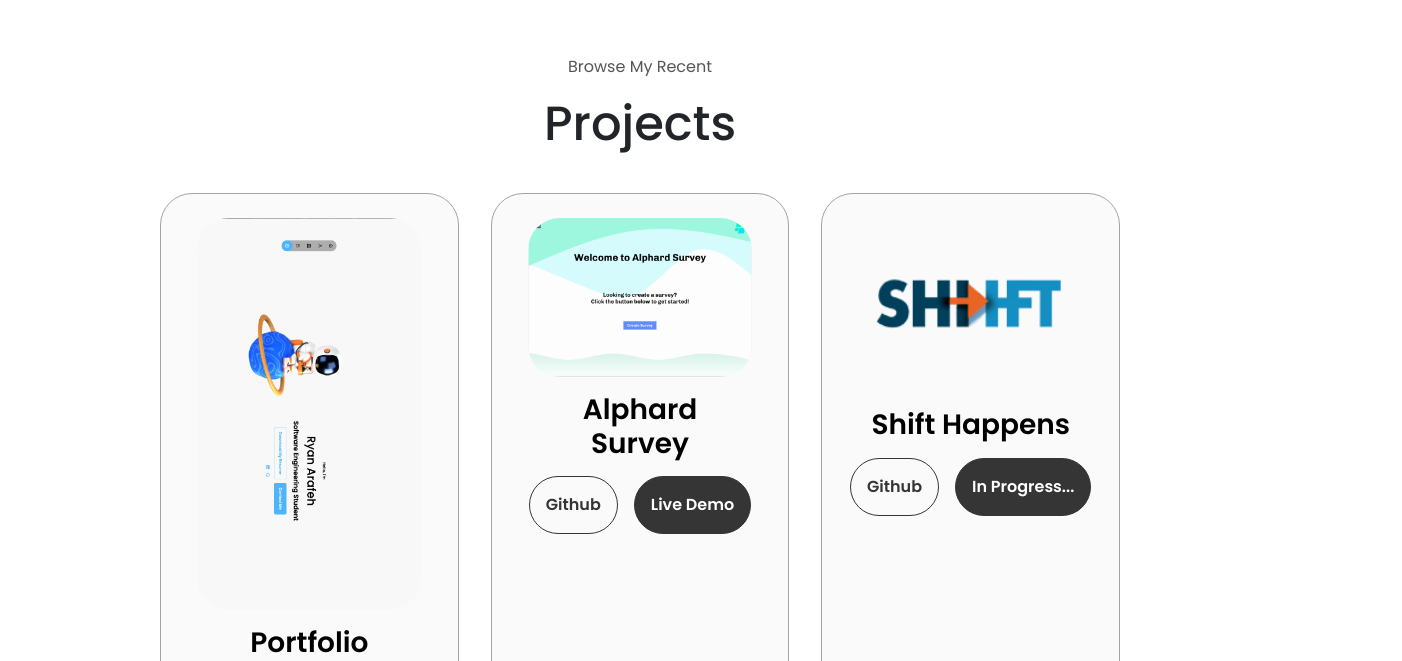
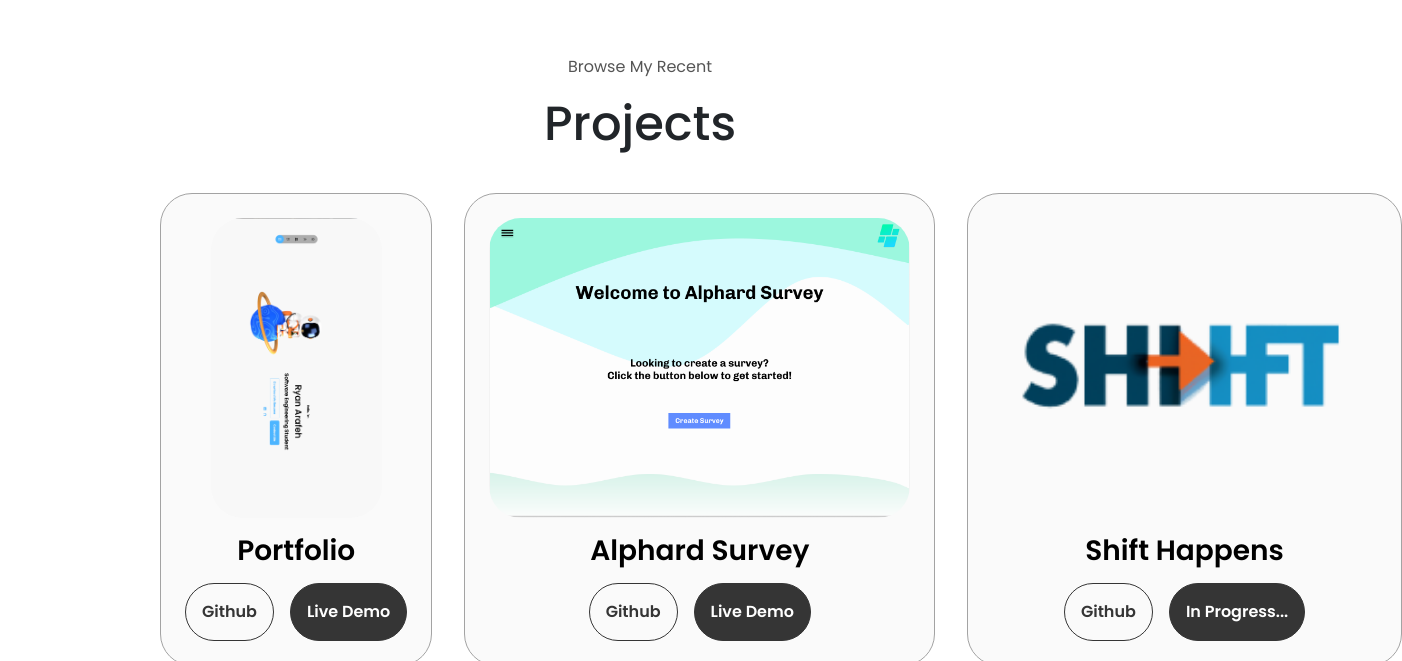
Before and after one commit to issryan/Portfolio, a React (Create React App) app: page / in a window 1280 px wide. Shown: the part 2281-2942 px from the top of the page, 1402 px wide, since content can reach past the window. Built offline with nearby package versions, Linux system fonts and the light colour scheme.

Commit message:
Modified project image size so they are equal

```diff
--- a/src/components/myprojects/myprojects.css
+++ b/src/components/myprojects/myprojects.css
@@ -9,8 +9,7 @@
 
   .project-img {
     border-radius: 2rem;
-    width: 90%;
-    height: 90%;
+    height: 300px;
   }
 
   .project-title {
```
